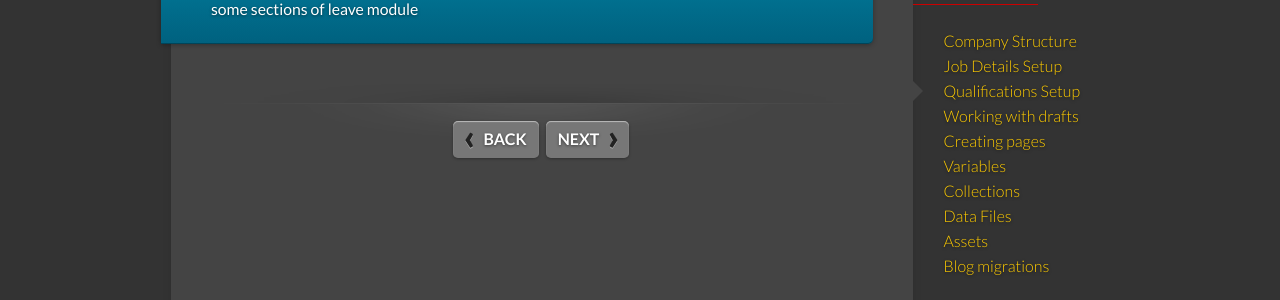
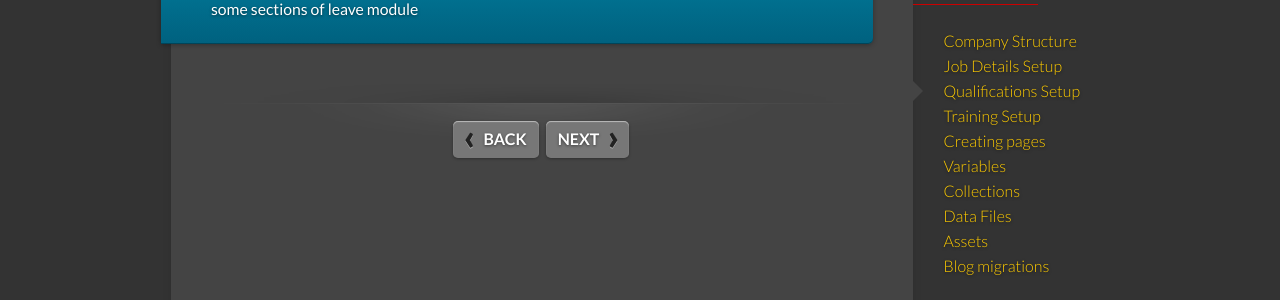
Before and after one commit to icehrm/icehrm.github.io, a Jekyll site: the page built from _docs/qualifications.md, in a window 1280 px wide. Shown: the part 473-773 px from the top of the page. Built offline with Jekyll 4.4.1, drawn with Linux system fonts in a browser that asks for light colours.

Commit message:
fix training

```diff
--- a/_data/docs.yml
+++ b/_data/docs.yml
@@ -13,7 +13,7 @@
   - companystructure
   - jobdetails
   - qualifications
-  - drafts
+  - training
   - pages
   - variables
   - collections
--- a/_docs/qualifications.md
+++ b/_docs/qualifications.md
@@ -2,7 +2,7 @@
 layout: docs
 title: Qualifications Setup
 prev_section: jobdetails
-next_section: posts
+next_section: training
 permalink: /docs/qualifications/
 ---
 Skills, Educational Details, Certifications and Languages you define under qualifications setup module will be used by
```
